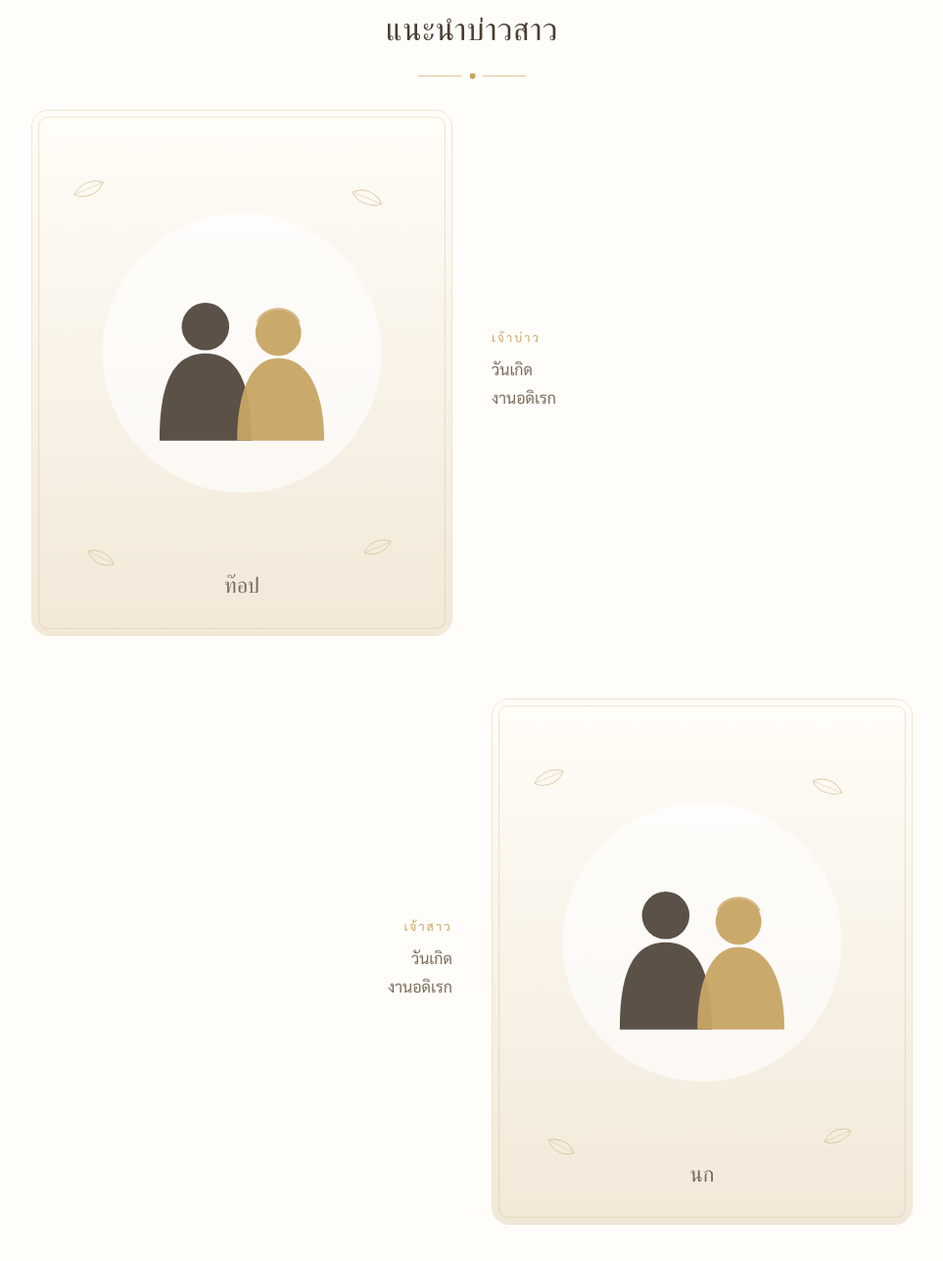
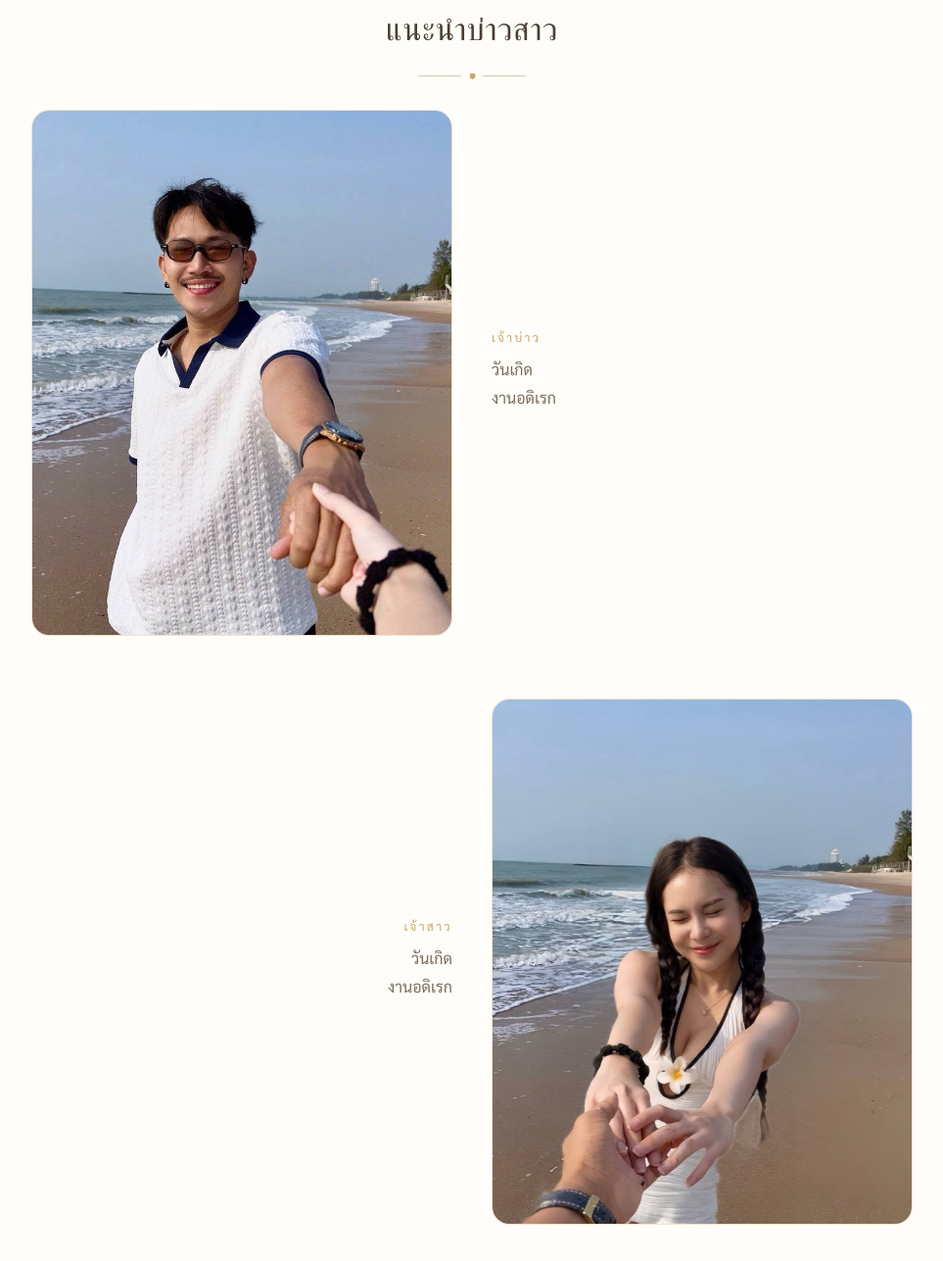
Before and after one commit to ExpPeng/thai-wedding-invitation-project, a React app: page public/home.html in a window 1280 px wide. Shown: the part 933-2220 px from the top of the page at 98% size, without its empty margins (158-1121 px from the left). Built offline with nearby package versions, Linux system fonts and the light colour scheme; a script that the page names is missing.

Commit message:
แก้รูป1
แก้รูป1

```diff
--- a/public/home.html
+++ b/public/home.html
@@ -21,7 +21,7 @@
     <header class="hero">
       <div class="wrap">
         <div class="hero__frame">
-          <img id="hero-img" src="assets/images/hero.svg" alt="ภาพคู่บ่าวสาว" width="1200" height="1500" fetchpriority="high" />
+          <img id="hero-img" src="assets/images/hero.jpg" alt="ภาพคู่บ่าวสาว" width="1200" height="1500" fetchpriority="high" />
         </div>
         <p class="hero__msg" id="hero-msg"></p>
         <h1 class="hero__names">
@@ -43,7 +43,7 @@
           <div class="divider" aria-hidden="true"></div>
 
           <article class="person person--groom">
-            <div class="person__img"><img id="groom-img" src="assets/images/groom.svg" alt="รูปเจ้าบ่าว" width="900" height="1125" loading="lazy" /></div>
+            <div class="person__img"><img id="groom-img" src="assets/images/groom.jpg" alt="รูปเจ้าบ่าว" width="900" height="1125" loading="lazy" /></div>
             <div>
               <p class="person__role">เจ้าบ่าว</p>
               <h3 class="person__name" id="groom-name"></h3>
@@ -55,7 +55,7 @@
           </article>
 
           <article class="person person--bride">
-            <div class="person__img"><img id="bride-img" src="assets/images/bride.svg" alt="รูปเจ้าสาว" width="900" height="1125" loading="lazy" /></div>
+            <div class="person__img"><img id="bride-img" src="assets/images/bride.jpg" alt="รูปเจ้าสาว" width="900" height="1125" loading="lazy" /></div>
             <div>
               <p class="person__role">เจ้าสาว</p>
               <h3 class="person__name" id="bride-name"></h3>
```
Also changed, not shown: public/assets/images/bride.jpg (added), public/assets/images/groom.jpg (added), public/assets/images/hero.jpg (added).
